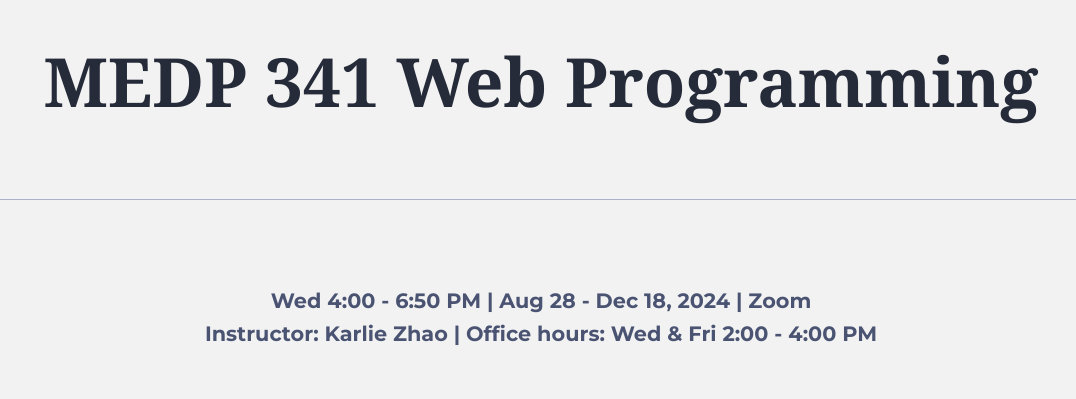
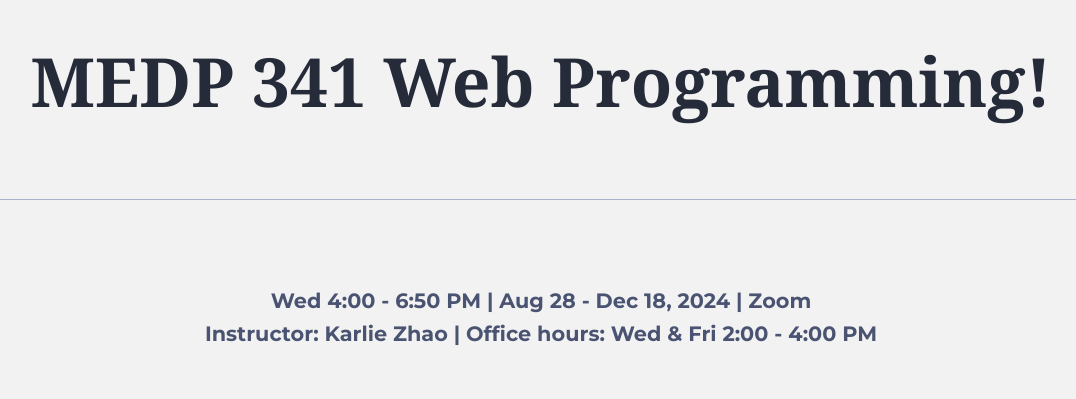
Before and after one commit to KarlieZhao/MEDP34100_Fall24, a plain HTML site: page index.html in a window 1280 px wide. Shown: the part 354-753 px from the top of the page, without its empty margins (99-1175 px from the left). Drawn offline with nearby package versions, Linux system fonts and the light colour scheme; a web font is replaced by a local one.

Commit message:
Update index.html

```diff
--- a/index.html
+++ b/index.html
@@ -48,7 +48,7 @@
     <header class="align--center pt3">
         <div class="container--lg border--bottom pb3">
             <img class="logo mb3 reveal-on-scroll is-revealing" src="./img/logo.svg" alt="">
-            <h1 class="mb2">MEDP 341 Web Programming</h1>
+            <h1 class="mb2">MEDP 341 Web Programming!</h1>
         </div>
     </header>
     <main>
```
